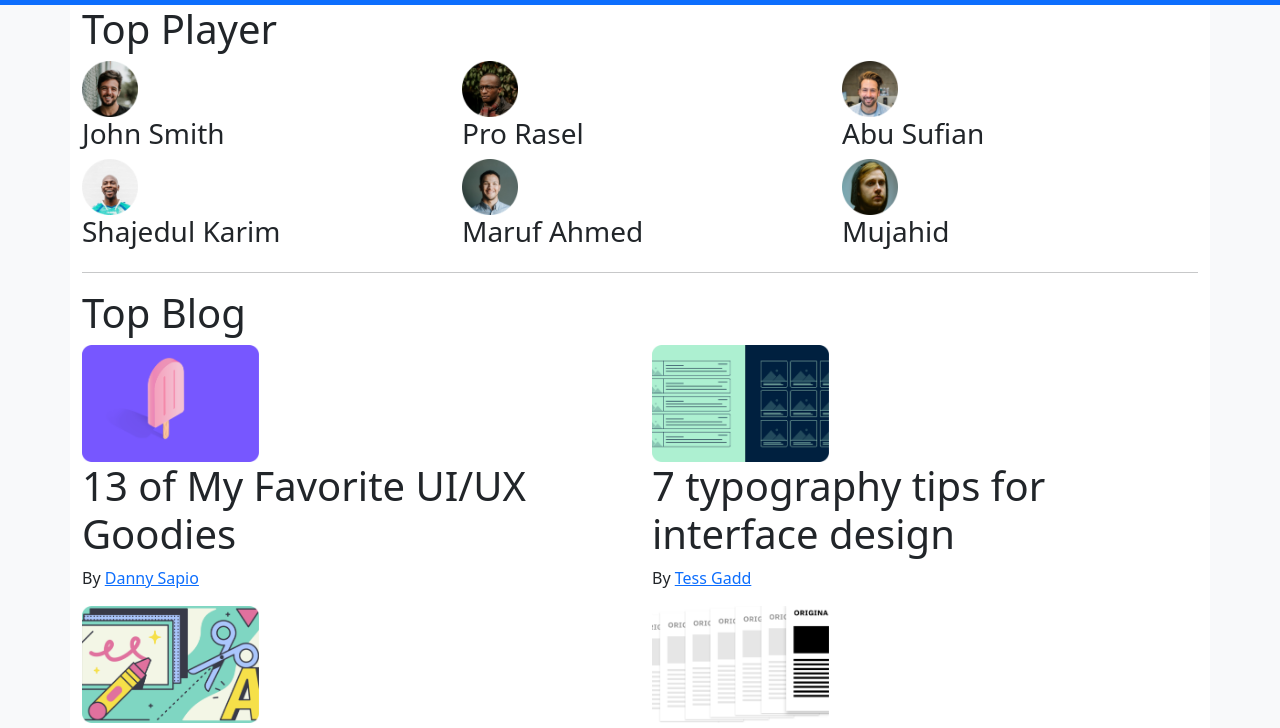
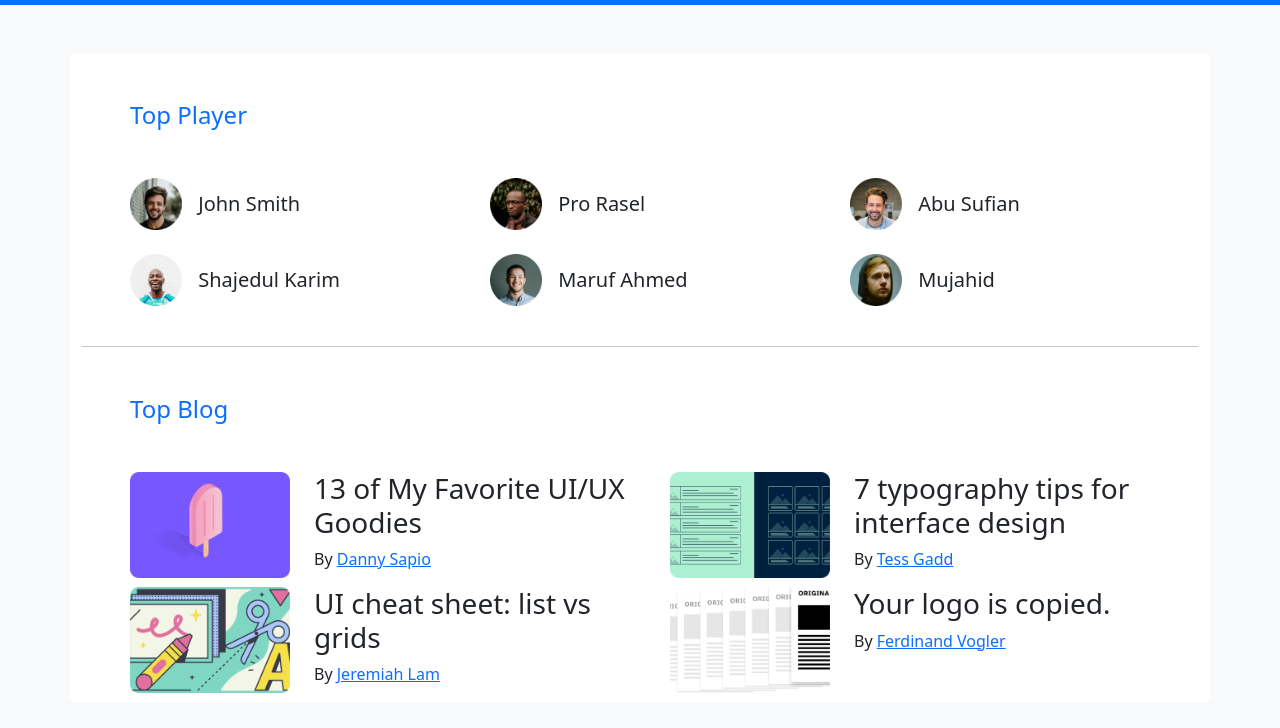
Before and after one commit to srpallab/prh-leader-board-bootstrap, a plain HTML site: page index.html in a window 1280 px wide. Shown: the part 72-800 px from the top of the page. Drawn offline with Linux system fonts and the light colour scheme.

Commit message:
DONE: top player responsibe. TODO: blog and course

```diff
--- a/index.html
+++ b/index.html
@@ -33,67 +33,85 @@
 
     <main>
       <!-- Top Section Starts Here -->
-      <div class="container bg-white">
+      <div class="container bg-white my-5 rounded">
 	<div class="row">
-	  <h1 class="">Top Player</h1>
+	  <h1 class="text-primary fs-4 my-5 ms-5">Top Player</h1>
 	</div>
-	<div class="row">
-	  <div class="col-lg-4">
-	    <img alt="" src="images/players/player-1.png" width="56" />
-	    <h3 class="">John Smith</h3>
+	<div class="row ms-5">
+	  <div class="col-lg-4 ps-0 pb-4 d-flex align-items-center">
+	    <img alt="" src="images/players/player-1.png" width="15%"/>
+	    <span class="fs-5 ps-3">John Smith</span>
 	  </div>
-	  <div class="col-lg-4">
-	    <img alt="" src="images/players/player-2.png" width="56"/>
-	    <h3 class="player-name">Pro Rasel</h3>
+	  <div class="col-lg-4 ps-0 pb-4 d-flex align-items-center">
+	    <img alt="" src="images/players/player-2.png" width="15%"/>
+	    <span class="fs-5 ps-3">Pro Rasel</span>
 	  </div>
-	  <div class="col-lg-4">
-	    <img alt="" src="images/players/player-3.png" width="56"/>
-	    <h3 class="player-name">Abu Sufian</h3>
+	  <div class="col-lg-4 ps-0 pb-4 d-flex align-items-center">
+	    <img alt="" src="images/players/player-3.png" width="15%"/>
+	    <span class="fs-5 ps-3">Abu Sufian</span>
 	  </div>
-	  <div class="col-lg-4">
-	    <img alt="" src="images/players/player-4.png" width="56"/>
-	    <h3 class="player-name">Shajedul Karim</h3>
+	  <div class="col-lg-4 ps-0 pb-4 d-flex align-items-center">
+	    <img alt="" src="images/players/player-4.png" width="15%"/>
+	    <span class="fs-5 ps-3">Shajedul Karim</span>
 	  </div>
-	  <div class="col-lg-4">
-	    <img alt="" src="images/players/player-5.png" width="56"/>
-	    <h3 class="player-name">Maruf Ahmed</h3>
+	  <div class="col-lg-4 ps-0 pb-4 d-flex align-items-center">
+	    <img alt="" src="images/players/player-5.png" width="15%"/>
+	    <span class="fs-5 ps-3">Maruf Ahmed</span>
 	  </div>
-	  <div class="col-lg-4">
-	    <img alt="" src="images/players/player-6.png" width="56"/>
-	    <h3 class="player-name">Mujahid</h3>
+	  <div class="col-lg-4 ps-0 pb-4 d-flex align-items-center">
+	    <img alt="" src="images/players/player-6.png" width="15%"/>
+	    <span class="fs-5 ps-3">Mujahid</span>
 	  </div>
 	</div>
 	<!-- Players Row Ends Here -->
-	<hr/>
+	<hr class="mb-0" />
 	<!-- Blog Section Starts Here -->
 	<div class="row">
-	  <h1>Top Blog</h1>
-	  <div class="col-lg-6">
-	    <img alt="" src="images/blogs/blog-1.png" width="177"/>
-	    <div class="blog-information">
-	      <h1 class="blog-title">13 of My Favorite UI/UX Goodies</h1>
-	      <p>By <a href="">Danny Sapio</a></p>
+	  <h1 class="text-primary fs-4 my-5 ms-5">Top Blog</h1>
+	</div>
+	<div class="row ms-5">
+	  <div class="col-lg-6 ps-0">
+	    <div class="row">
+	      <div class="col-4">
+		<img alt="" src="images/blogs/blog-1.png" width="100%" class="align-self-start" />
+	      </div>
+	      <div class="col-8">
+		<h1 class="fs-3">13 of My Favorite UI/UX Goodies</h1>
+		<p>By <a href="">Danny Sapio</a></p>
+	      </div>
 	    </div>
 	  </div>
-	  <div class="col-lg-6">
-	    <img alt="" src="images/blogs/blog-2.png" width="177"/>
-	    <div class="blog-information">
-	      <h1 class="blog-title">7 typography tips for interface design</h1>
-	      <p>By <a href="">Tess Gadd</a></p>
+	  <div class="col-lg-6 ps-0">
+	    <div class="row">
+	      <div class="col-4">
+		<img alt="" src="images/blogs/blog-2.png" width="100%" class="align-self-start" />
+	      </div>
+	      <div class="col-8">
+		<h1 class="fs-3">7 typography tips for interface design</h1>
+		<p>By <a href="">Tess Gadd</a></p>
+	      </div>
 	    </div>
 	  </div>
-	  <div class="col-lg-6">
-	    <img alt="" src="images/blogs/blog-3.png" width="177"/>
-	    <div class="blog-information">
-	      <h1 class="blog-title">UI cheat sheet: list vs grids</h1>
-	      <p>By <a href="">Jeremiah Lam</a></p>
+	  <div class="col-lg-6 ps-0">
+	    <div class="row">
+	      <div class="col-4">
+		<img alt="" src="images/blogs/blog-3.png" width="100%" class="align-self-start" />
+	      </div>
+	      <div class="col-8">
+		<h1 class="fs-3">UI cheat sheet: list vs grids</h1>
+		<p>By <a href="">Jeremiah Lam</a></p>
+	      </div>
 	    </div>
 	  </div>
-	  <div class="col-lg-6">
-	    <img alt="" src="images/blogs/blog-4.png" width="177"/>
-	    <div class="blog-information">
-	      <h1 class="blog-title">Your logo is copied.</h1>
-	      <p>By <a href="">Ferdinand Vogler</a></p>
+	  <div class="col-lg-6 ps-0">
+	    <div class="row">
+	      <div class="col-4">
+		<img alt="" src="images/blogs/blog-4.png" width="100%" class="align-self-start" />
+	      </div>
+	      <div class="col-8">
+		<h1 class="fs-3">Your logo is copied.</h1>
+		<p>By <a href="">Ferdinand Vogler</a></p>
+	      </div>
 	    </div>
 	  </div>
 	</div>
@@ -102,7 +120,7 @@
       <!-- Bottom Section Starts Here -->
       <div class="container bg-white">
 	<div class="row">
-	  <h1>Latest Course</h1>
+	  <h1 class="text-primary fs-4">Latest Course</h1>
 	</div>
 	<div class="row">
           <div class="col-lg-4">
```
